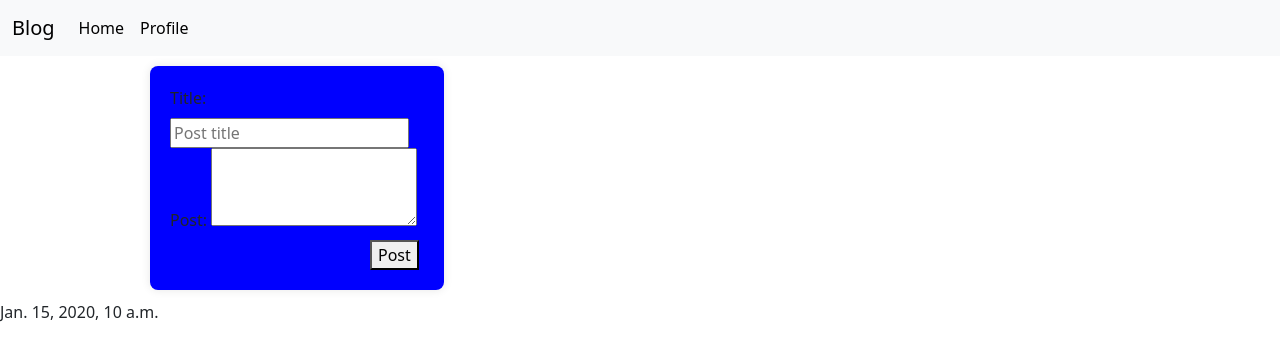
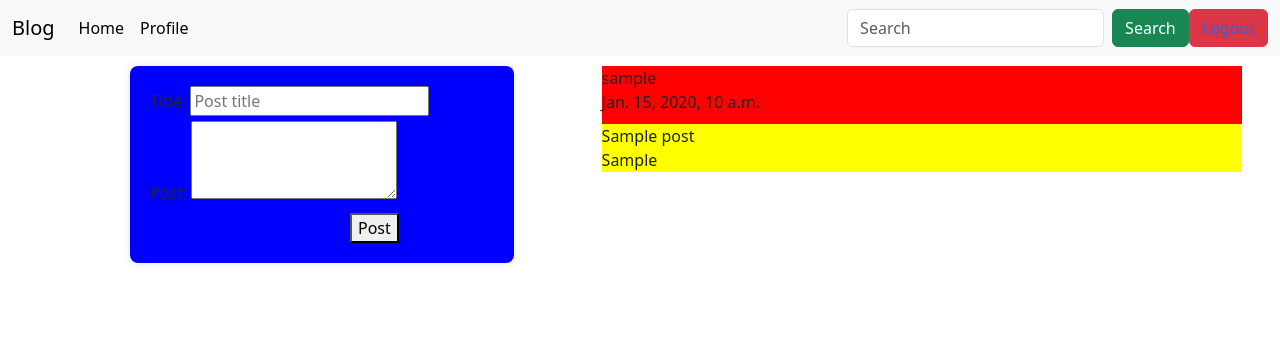
Before and after one commit to Anish-6-9/BLOG_PLATFORM, a Django app: page /home in a window 1280 px wide. Shown: the top 361 px of the page. Run offline with Django 4.2, Linux system fonts and the light colour scheme; a user stored in the database is signed in; tables that the repository leaves empty hold one stand-in row (values such as "Sample post").

Commit message:
search bar function

```diff
--- a/blog/admin.py
+++ b/blog/admin.py
@@ -1,7 +1,8 @@
 from django.contrib import admin
 
-from . models import registration
+from . models import registration, BlogPost
 
 # Register your models here.
 
 admin.site.register(registration)
+admin.site.register(BlogPost)
--- a/blog/models.py
+++ b/blog/models.py
@@ -16,9 +16,30 @@ class registration(models.Model):
     email = models.EmailField()
     username = models.CharField(max_length=50)
     password = models.CharField(max_length=100)
+
+    class Meta:
+        db_table = 'Register'
+
+
+class BaseModel(models.Model):
     reference_id = models.CharField(
         max_length=32, unique=True, primary_key=True, default=generate_uuid)
     is_delete = models.BooleanField(default=False)
+    created_by = models.ForeignKey(
+        User, db_column="created_by", on_delete=models.PROTECT, related_name="+")
+    created_at = models.DateTimeField(null=True)
+    updated_by = models.ForeignKey(
+        User, db_column="updated_by", on_delete=models.PROTECT, null=True)
+    updated_at = models.DateTimeField(null=True)
 
     class Meta:
-        db_table = 'Register'
+        abstract = True
+
+
+class BlogPost(BaseModel):
+    title = models.CharField(max_length=200)
+    post = models.CharField(max_length=200)
+    username = models.CharField(max_length=100)
+
+    class Meta:
+        db_table = 'post'
--- a/blog/templates/blog/base.html
+++ b/blog/templates/blog/base.html
@@ -25,12 +25,12 @@
                 <a class="nav-link  active" href="#">Profile</a>
               </li>
             </ul>
-            <form class="d-flex" role="search">
-              {% if user.is_authenticated %}
-              <input class="form-control me-2" type="search" placeholder="Search" aria-label="Search">
+            <form class="d-flex" role="search" method="GET" action="{% url 'search' %}">
+              {% csrf_token %}
+
+              <input class="form-control me-2" type="search" placeholder="Search" aria-label="Search" name="search">
               <button class="btn btn-success" type="submit">Search</button>
               <button class="btn btn-danger" type="submit"><a href="{% url 'log_out' %}" style="text-decoration: none;">Logout</a></button>
-              {% endif %}
             </form>
           </div>
         </div>
--- a/blog/templates/blog/home.html
+++ b/blog/templates/blog/home.html
@@ -5,8 +5,9 @@
     <style>
 
         .post{
-            margin: 10px 150px;
-            position: relative;
+            margin: 10px 130px;
+            position: fixed;
+            width: 30%;
         }
 
 
@@ -15,7 +16,6 @@
             padding: 20px;
             border-radius: 8px;
             box-shadow: 0 0 10px rgba(0, 0, 0, 0.1);
-            width: 30%;
         }
 
         label{
@@ -27,25 +27,47 @@
             margin-left: 200px;
         }
 
+        .disp{
+            background-color: red;
+            width: 100%;
+            position: relative;
+            top: 10px;
+        }
+        #data{
+            margin-top: 10px;
+            background-color: yellow;
+        }
+
 
     </style>
 {% endblock title %}
 
 {% block content %}
+    <div style="display: flex;">
         <div class="post">
             <form class="fo" action="{% url 'home' %}" method="post">
                 {% csrf_token %}
                 <label for="title">Title:</label>
-            <input type="text" id="title" name="title" placeholder="Post title" required></input>
+                <input type="text" id="title" name="title" placeholder="Post title" required></input><br>
+                <label for=post">Post:</label>
 
-            <label for=post">Post:</label>
                 <textarea rows="3" class="textarea" name="post" required></textarea>
 
                 <button class="bu" type="submit">Post</button>
             </form>
         </div>
 
-    {% for u in user %}
-        {{u.date_joined}}
+        <div style="margin-left: 47%; width: 50%;">
+            {% for u in data %}
+            <div class="disp">
+                    {{u.username}}<br>
+                    {{u.created_at}}
+                        <div id="data">
+                            {{u.title}}<br>
+                            {{u.post}}
+                        </div>
+            </div><br><br>
             {% endfor %}
+        </div>
+    </div>
 {% endblock content %}
--- a/blog/urls.py
+++ b/blog/urls.py
@@ -7,5 +7,6 @@ urlpatterns = [
     path('register', views.register, name='register'),
     path('login', views.log_in, name='log_in'),
     path('logout', views.log_out, name='log_out'),
+    path('search', views.searchbar, name='search'),
     path('edit', views.edit, name='edit'),
 ]
--- a/blog/views.py
+++ b/blog/views.py
@@ -3,7 +3,7 @@ from django.contrib.auth.models import User
 from django.contrib.auth.decorators import login_required
 from django.contrib.auth import authenticate, login, logout
 
-from . models import registration
+from . models import registration, BlogPost
 
 # Create your views here.
 
@@ -12,19 +12,6 @@ import datetime
 
 def base(request):
     return render(request, 'blog/base.html')
-
-
-@login_required(login_url='/')
-def home(request):
-    if request.method == 'POST':
-        title = request.POST['title']
-        posts = request.POST['post']
-
-        print(title, posts)
-
-    user = User.objects.all()
-
-    return render(request, 'blog/home.html', {'user': user})
 
 
 def register(request):
@@ -74,5 +61,36 @@ def log_out(request):
     return redirect('log_in')
 
 
+@login_required(login_url='/login')
+def home(request):
+    if request.method == 'POST':
+        title = request.POST['title']
+        posts = request.POST['post']
+        username = request.user.username
+
+        user = User.objects.first()
+
+        BlogPost.objects.create(title=title, post=posts,
+                                username=username, created_by=user, created_at=datetime.datetime.now())
+
+        print(title, posts)
+
+    data = BlogPost.objects.all().order_by('created_at')
+
+    return render(request, 'blog/home.html', {'data': data})
+
+
+def searchbar(request):
+    searched = request.GET.get('search')
+
+    if searched:
+        results = BlogPost.objects.filter(
+            username__icontains=searched).order_by('created_at')
+    else:
+        results = BlogPost.objects.none()
+
+    return render(request, 'blog/search_results.html', {'results': results, 'searched': searched})
+
+
 def edit(request):
     return render(request, 'blog/home.html')
```
Also changed, not shown: blog/templates/blog/search_results.html (added, +27 -0 lines), blog/migrations/0001_initial.py, blog/migrations/0002_remove_registration_created_at_and_more.py (deleted), blog/migrations/0003_remove_registration_confirm_password.py (deleted). Lines whose indentation alone changed are shown as unchanged.
